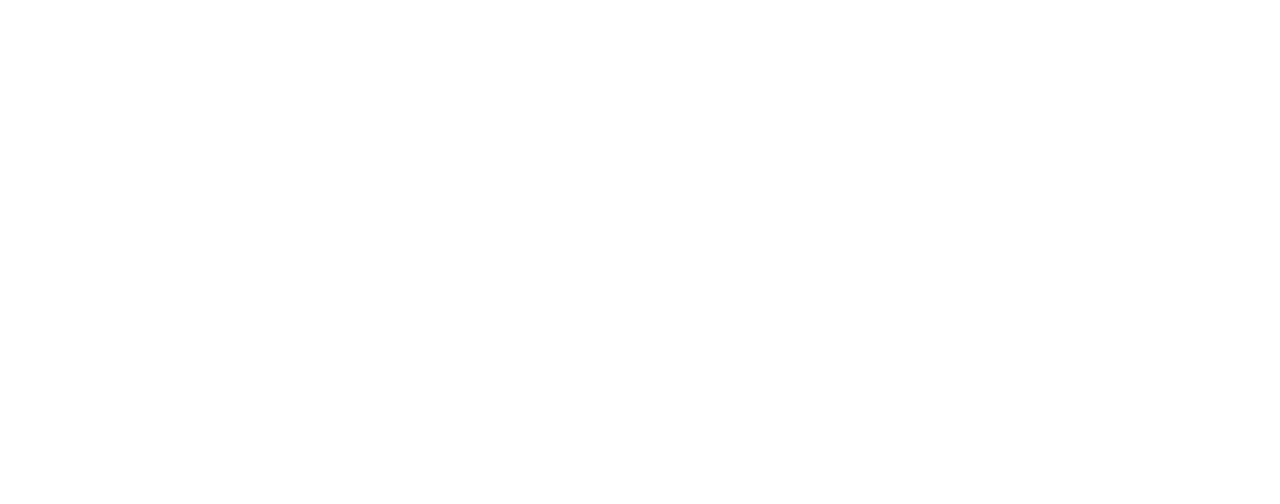
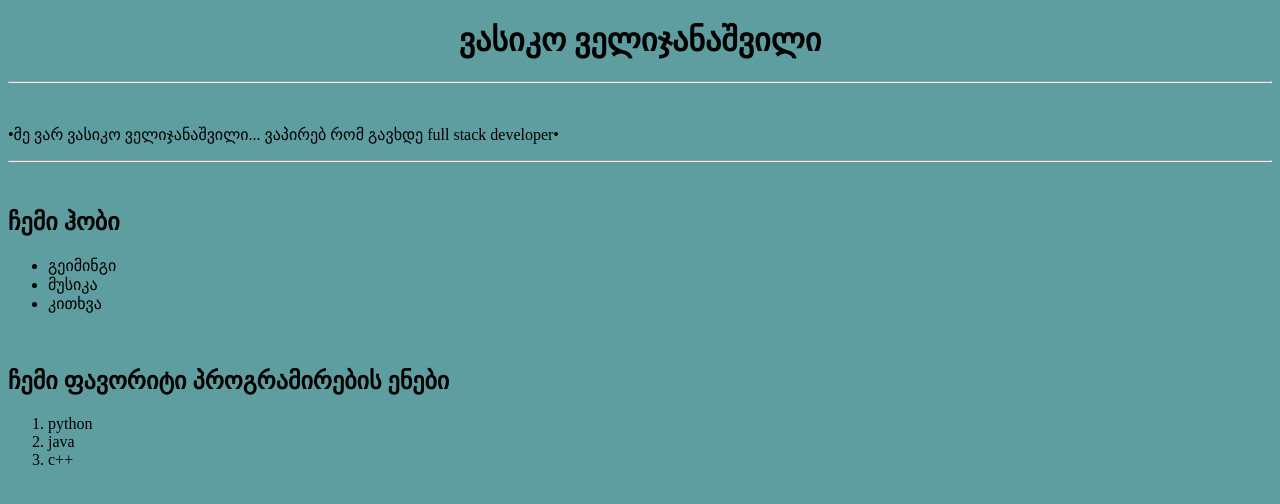
Before and after one commit to v100ko/lesson-1, a plain HTML site: page MyBio/index.html in a window 1280 px wide. Drawn offline with Linux system fonts and the light colour scheme.

Commit message:
Update index.html

```diff
--- a/MyBio/index.html
+++ b/MyBio/index.html
@@ -1,9 +1,35 @@
 <!DOCTYPE html>
-<html lang="en">
+<html>
   <head>
     <meta charset="UTF-8" />
     <meta name="viewport" content="width=device-width, initial-scale=1.0" />
-    <title>Document</title>
+    <title>MyBio</title>
   </head>
-  <body></body>
+  <body style="background-color: cadetblue">
+    <h1 style="text-align: center">ვასიკო ველიჯანაშვილი</h1>
+    <hr />
+    <br />
+
+    <p>
+      •მე ვარ ვასიკო ველიჯანაშვილი... ვაპირებ რომ გავხდე full stack developer•
+    </p>
+    <hr />
+    <br />
+
+    <h2>ჩემი ჰობი</h2>
+    <ul>
+      <li>გეიმინგი</li>
+      <li>მუსიკა</li>
+      <li>კითხვა</li>
+    </ul>
+
+    <br />
+
+    <h2>ჩემი ფავორიტი პროგრამირების ენები</h2>
+    <ol>
+      <li>python</li>
+      <li>java</li>
+      <li>c++</li>
+    </ol>
+  </body>
 </html>
```
